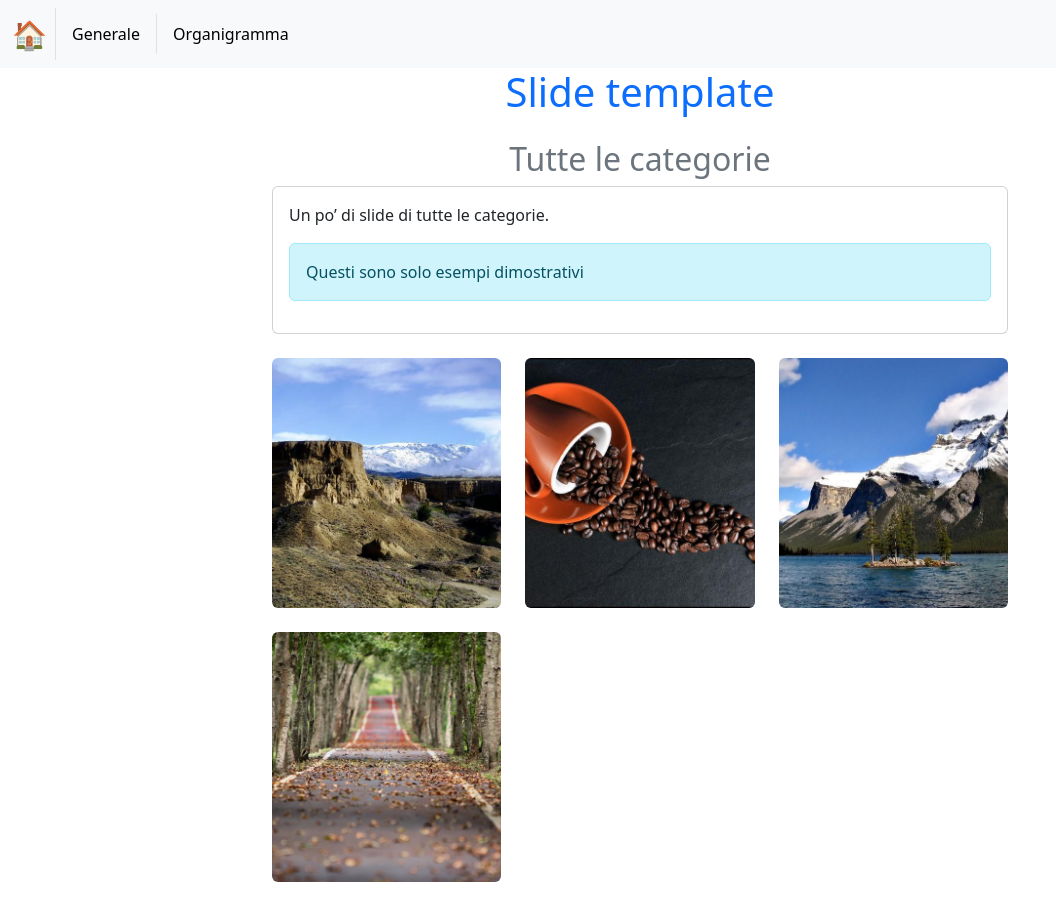
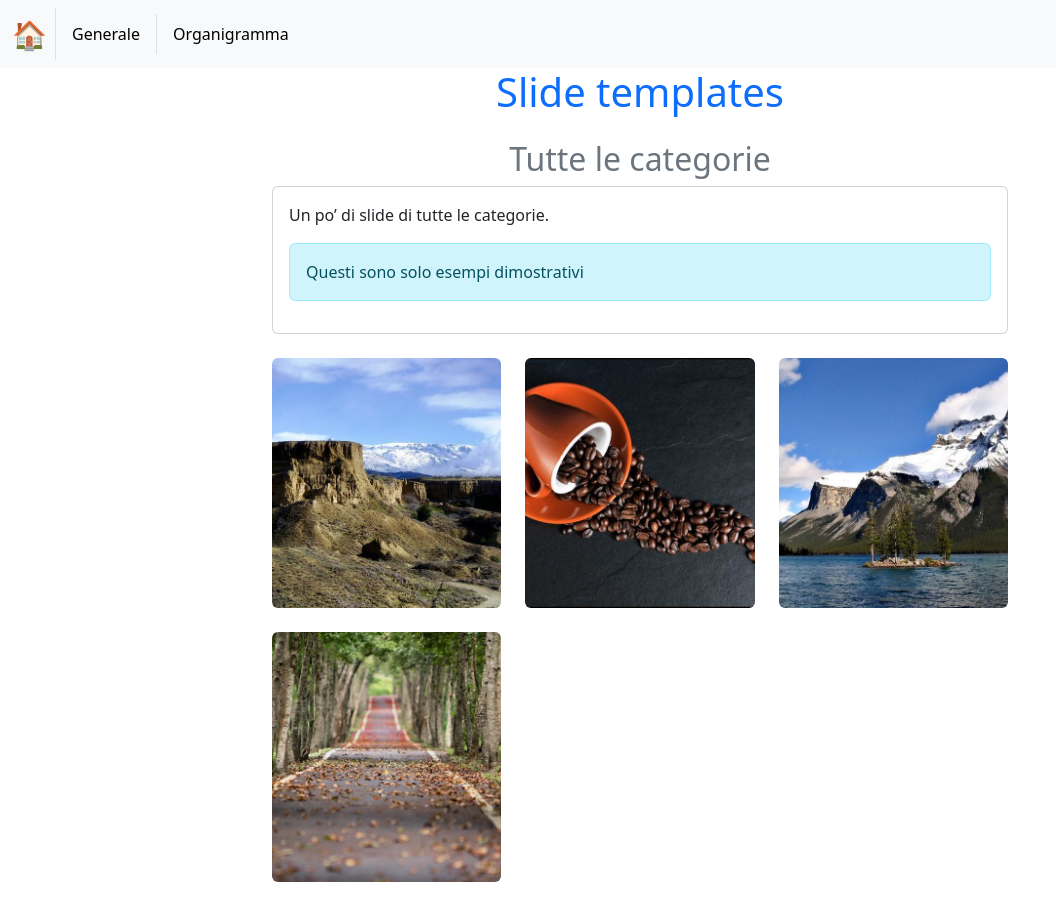
Before and after one commit to Domenico-Go/slide-templates, a Jekyll site: the page built from index.md, in a window 1280 px wide. Shown: the whole page, without its empty margins (0-1056 px from the left). Built offline with Jekyll 4.4.1, drawn with Linux system fonts in a browser that asks for light colours.

Commit message:
Fixes
- Use GitHub Ruby stack
- Use site.baseurl

```diff
--- a/Gemfile
+++ b/Gemfile
@@ -4,4 +4,4 @@ source "https://rubygems.org"
 
 # gem "rails"
 
-gem "jekyll", "~> 4.4"
+gem "github-pages"
--- a/_config.yml
+++ b/_config.yml
@@ -1,4 +1,6 @@
-title: 'Slide template'
+title: 'Slide templates'
+
+baseurl: '/slide-templates'
 
 collections:
   type:
@@ -8,7 +10,7 @@ slide:
   paths:
     base: 'assets/slides'
 
-  # Dopo l'aggiunta di pagine, aggiungi i tag qui.
+  # Dopo l'aggiunta di pagine "type", aggiungi i tag qui.
   tags:
     - key: 'general'
       value: 'Generale'
--- a/_includes/nav.html
+++ b/_includes/nav.html
@@ -1,6 +1,6 @@
 <nav class="navbar navbar-expand-lg navbar-light bg-light">
   <div class="container-fluid">
-    <a class="navbar-brand border-end pe-2 me-2 fs-3" href="/">🏠</a>
+    <a class="navbar-brand border-end pe-2 me-2 fs-3" href="{{ site.baseurl }}/">🏠</a>
     <button class="navbar-toggler" type="button" data-bs-toggle="collapse" data-bs-target="#navbarSupportedContent" aria-controls="navbarSupportedContent" aria-expanded="false" aria-label="Toggle navigation">
       <span class="navbar-toggler-icon"></span>
     </button>
@@ -8,7 +8,7 @@
       <ul class="navbar-nav me-auto mb-2 mb-lg-0">
           {% for tag in site.slide.tags %}
             <li class="nav-item {% if forloop.last == false %}border-end pe-2 me-2{% endif %}">
-                <a class="nav-link active" aria-current="page" href="{{ tag.url }}">{{ tag.value }}</a>
+                <a class="nav-link active" aria-current="page" href="{{ site.baseurl }}{{ tag.url }}">{{ tag.value }}</a>
             </li>
           {% endfor %}
       </ul>
--- a/_includes/slide_grid.html
+++ b/_includes/slide_grid.html
@@ -29,7 +29,7 @@
       <div class="col-md-4 col-sm-6 mb-4">
         <div class="image-container">
           <a href="{{ slide.path }}" download>
-            <img src="/{{ slide.preview }}" alt="{{ slide.alt }}" loading="lazy" class="img-fluid rounded">
+            <img src="{{ site.baseurl }}/{{ slide.preview }}" alt="{{ slide.alt }}" loading="lazy" class="img-fluid rounded">
             <div class="image-overlay rounded"></div>
             <div class="filename">{{ slide.path | split: '/' | last }}</div>
             <button class="btn btn-primary download-button">Download</button>
--- a/_layouts/default.html
+++ b/_layouts/default.html
@@ -4,9 +4,9 @@
   <meta charset="UTF-8">
   <title>Title</title>
   <link href="https://cdn.jsdelivr.net/npm/bootstrap@5.3.3/dist/css/bootstrap.min.css" rel="stylesheet" integrity="sha384-QWTKZyjpPEjISv5WaRU9OFeRpok6YctnYmDr5pNlyT2bRjXh0JMhjY6hW+ALEwIH" crossorigin="anonymous">
-  <link rel="stylesheet" href="/assets/css/styles.css">
+  <link rel="stylesheet" href="{{ site.baseurl }}/assets/css/styles.css">
   <script src="https://cdn.jsdelivr.net/npm/bootstrap@5.3.3/dist/js/bootstrap.bundle.min.js" integrity="sha384-YvpcrYf0tY3lHB60NNkmXc5s9fDVZLESaAA55NDzOxhy9GkcIdslK1eN7N6jIeHz" crossorigin="anonymous"></script>
-  <script src="/assets/js/main.js"></script>
+  <script src="{{ site.baseurl }}/assets/js/main.js"></script>
 </head>
 <body>
   {% include nav.html %}
--- a/_sass/base.scss
+++ b/_sass/base.scss
@@ -1,30 +1,30 @@
 html, body {
     height: 100%;
-    width: 100 %;
+    width: 100%
 }
 
 h1 {
   text-align: center;
-  color: var(--bs-primary);
+  color: var(--bs-primary)
 }
 
 h2, h3, h4, h5, h6 {
   text-align: center;
-  color: var(--bs-secondary);
+  color: var(--bs-secondary)
 }
 
 .image-container {
     position: relative;
     overflow: hidden;
     width: 100%; /* Make the container responsive */
-   height: 250px; /* Set a fixed height for the images */
+   height: 250px /* Set a fixed height for the images */
 }
 
 .image-container img {
     width: 100%;
     height: 100%;
     display: block;
-    object-fit: cover;
+    object-fit: cover
 }
 
 .image-overlay {
@@ -35,7 +35,7 @@ h2, h3, h4, h5, h6 {
         height: 100%;
         background-color: rgba(0, 0, 0, 0.5); /* Semi-transparent black overlay */
         opacity: 0; /* Initially hidden */
-        transition: opacity 0.3s ease; /* Smooth transition */
+        transition: opacity 0.3s ease
 }
 
 .image-container:hover .image-overlay {
@@ -48,7 +48,7 @@ h2, h3, h4, h5, h6 {
     left: 50%; /* Center horizontally */
     transform: translate(-50%, -50%); /* Adjust position to center */
     display: none;
-    z-index: 1; /* Ensure the button is above the image */
+    z-index: 1 /* Ensure the button is above the image */
 }
 
 .image-container:hover .download-button {
@@ -65,7 +65,7 @@ h2, h3, h4, h5, h6 {
     padding: 5px 10px; /* Padding for better appearance */
     border-radius: 5px; /* Rounded corners */
     display: none; /* Initially hidden */
-    z-index: 1; /* Ensure the filename is above the overlay */
+    z-index: 1 /* Ensure the filename is above the overlay */
 }
 
 .image-container:hover .filename {
--- a/assets/css/styles.scss
+++ b/assets/css/styles.scss
@@ -1,3 +1,8 @@
 ---
 ---
-@use 'base' as base;
+/* New way for Jekyll versions once gitHub catches up.
+ * `import` is in-fact deprecated.
+ */
+// @use 'base' as base;
+
+@import 'base';
```
Also changed, not shown: Gemfile.lock.
